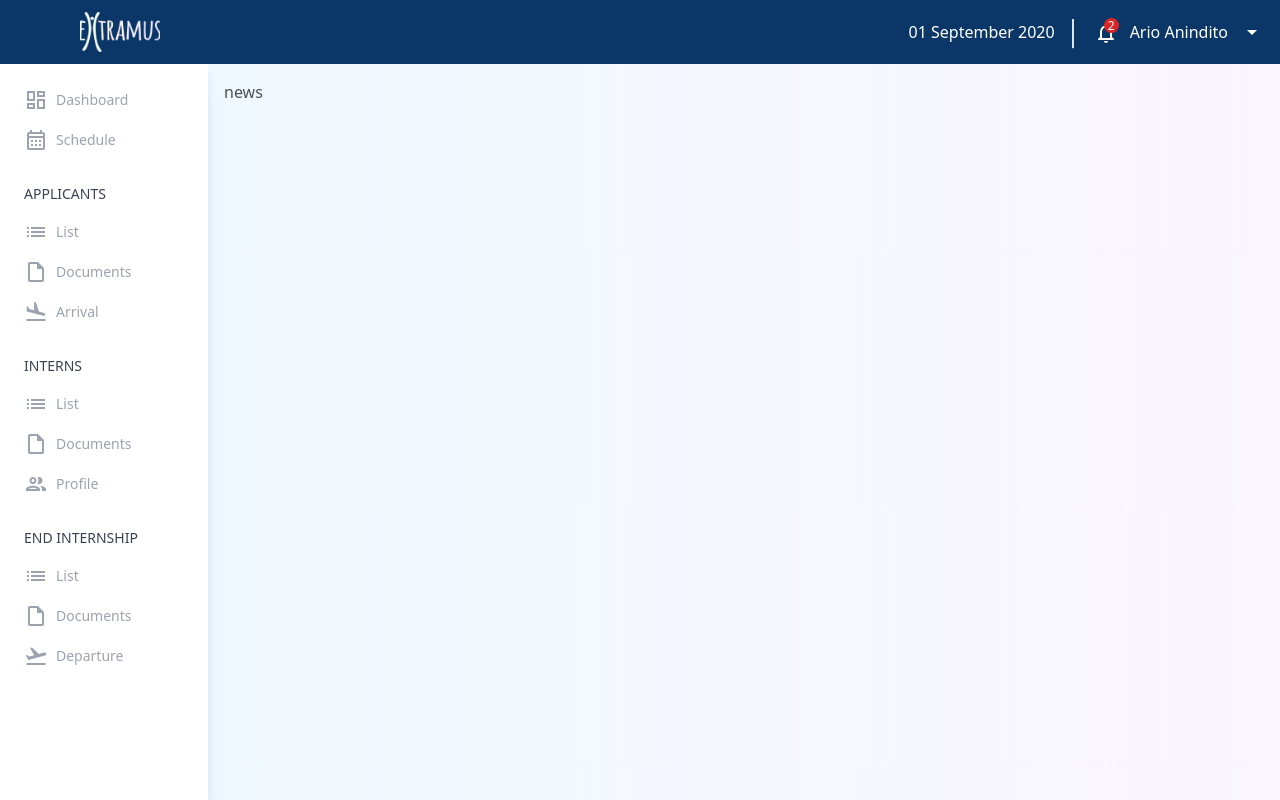
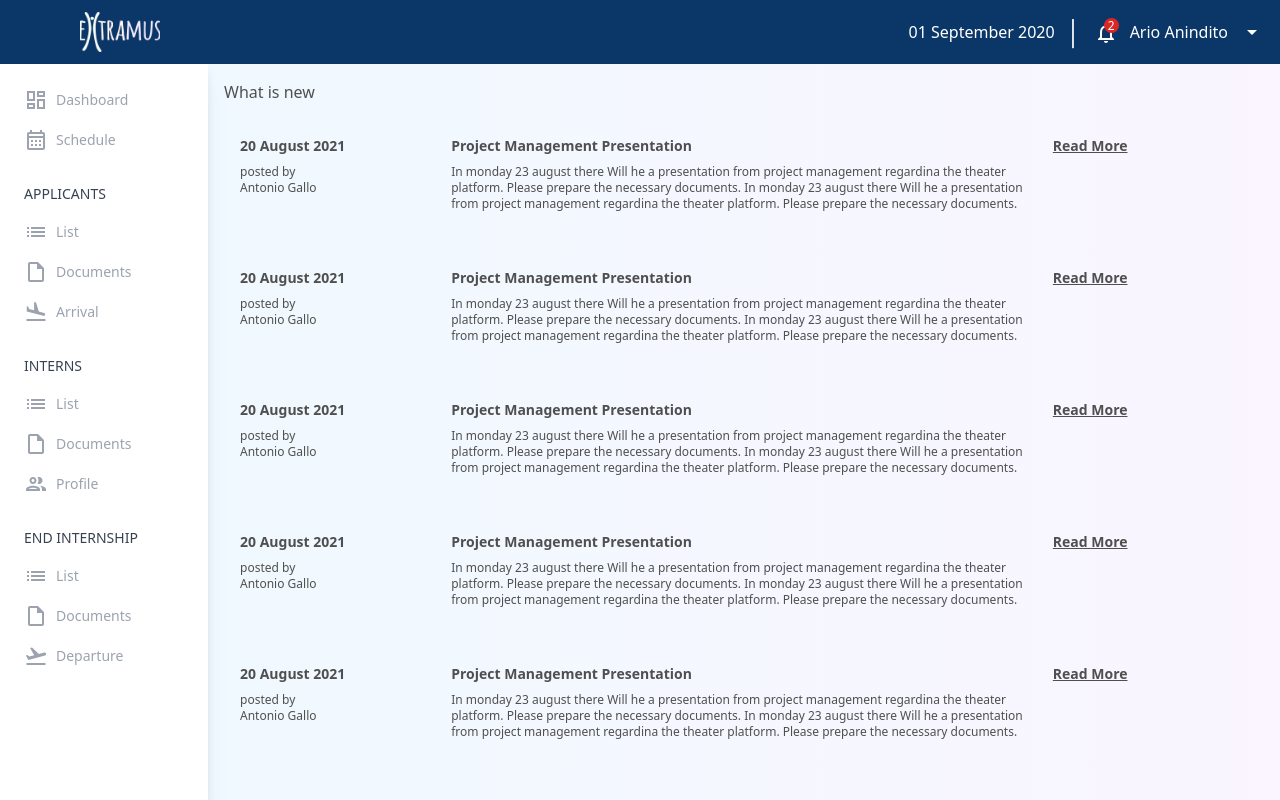
Before and after one commit to erenkahraman/HR-Platform, a Next.js app: page /dashboard/news in a window 1280 px wide. Built offline with nearby package versions, Linux system fonts and the light colour scheme.

Commit message:
push Lia

```diff
--- a/pages/dashboard/index.jsx
+++ b/pages/dashboard/index.jsx
@@ -14,6 +14,7 @@ import Feed from "../../components/Feed/Feed";
 import FeedSchedule from "../../components/Feed/FeedSchedule"
 import Upcoming from "../../components/Upcoming/Upcoming";
 import Popup from "reactjs-popup"
+import news from "./news"
 
 //fsdfa
 
@@ -185,7 +186,7 @@ export default function Dashboard() {
 						<div className="flex items-center justify-between">
 							<div className="text-xl font-semibold">What's New</div>
 							<a
-								href="./news"
+								href="/."
 								className="viewAll flex items-center justify-center text-[#2F80ED]"
 							>
 								<div>View All (18)</div>
@@ -207,11 +208,13 @@ export default function Dashboard() {
 						<div className="flex items-center justify-between">
 							<div className="text-xl font-semibold">Weekly Schedule</div>
 							<a
-								href="./"
+								href="./news"
 								className="viewAll flex items-center justify-center text-[#2F80ED]"
 							>
+								<div>View All</div>
 								<div>
 									{" "}
+									<ArrowForward className="text-md" />
 								</div>
 							</a>
 						</div>
--- a/pages/dashboard/news.jsx
+++ b/pages/dashboard/news.jsx
@@ -1,8 +1,24 @@
 import React from 'react'
+import Feed from "../../components/Feed/Feed";
+
 
 function news() {
   return (
-    <div>news</div>
+    <div>
+
+    <div>
+        <p>What is new</p>
+    </div>
+
+    <div>
+        <Feed />
+        <Feed />
+        <Feed />
+        <Feed />
+        <Feed />
+    </div>
+
+    </div>
   )
 }
 
```
